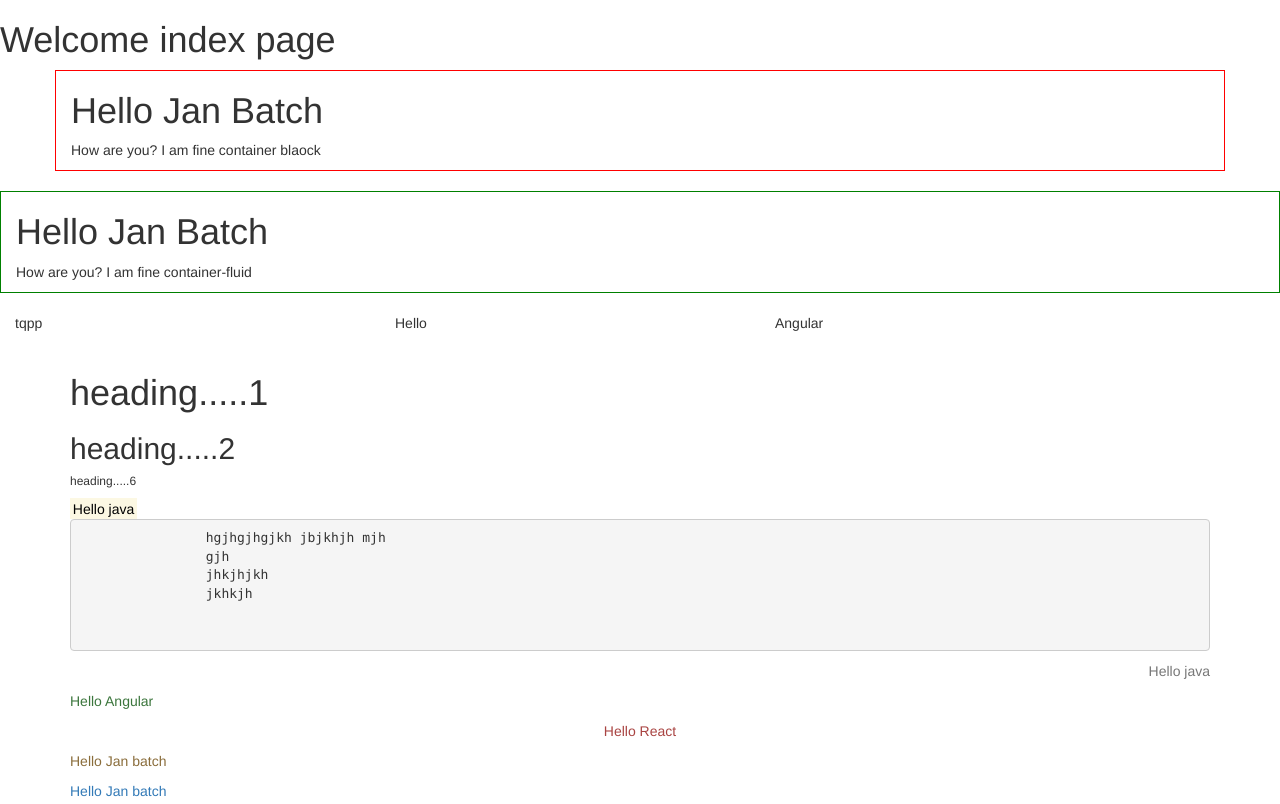
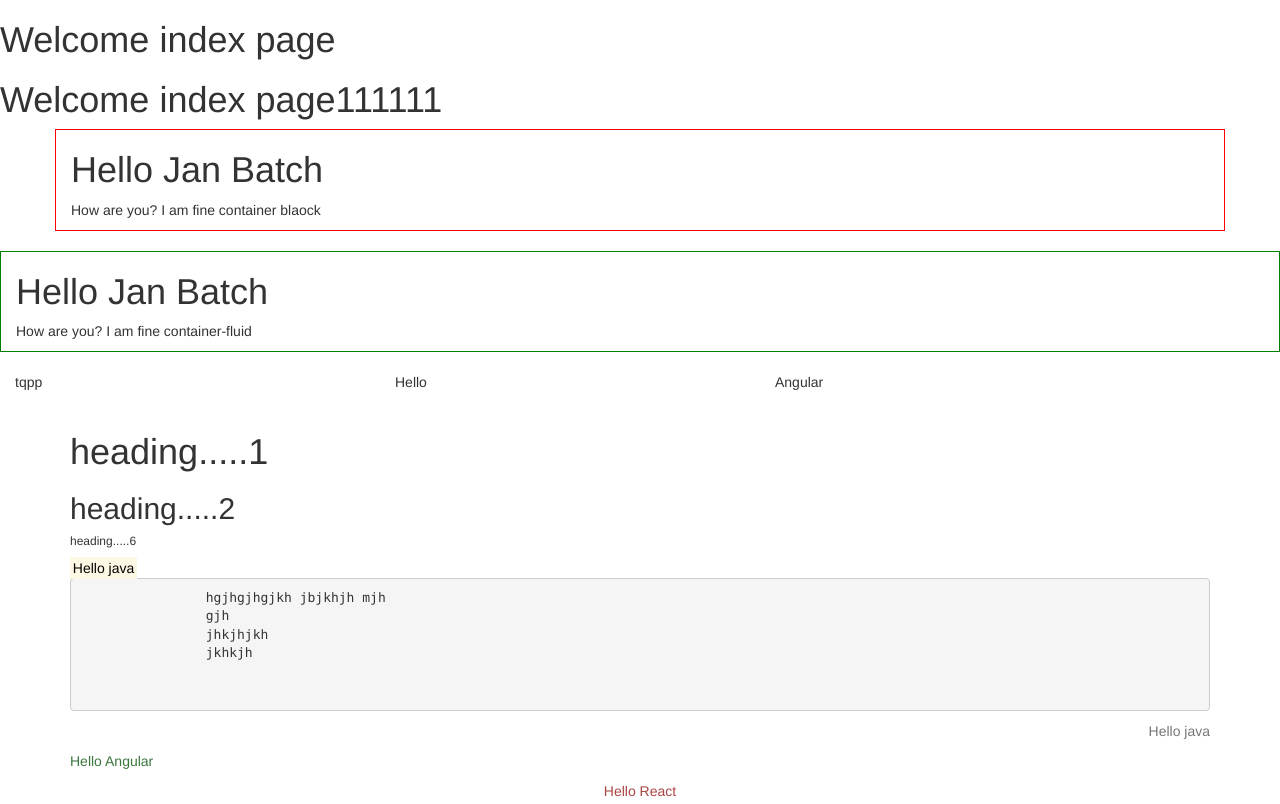
Before and after one commit to BalajiKole/BootStarpCode, a plain HTML site: page index.html in a window 1280 px wide. Shown: the top 804 px of the page. Drawn offline with nearby package versions, Linux system fonts and the light colour scheme.

Commit message:
Update index.html

```diff
--- a/index.html
+++ b/index.html
@@ -12,6 +12,7 @@
 </head>
 <body>
 	<h1>Welcome index page</h1>
+	<h1>Welcome index page111111</h1>
 <div class="container" style="border: 1px solid red">
 	<h1>Hello Jan Batch</h1>
 	<p>How are you? I am fine   container blaock</p>
```
